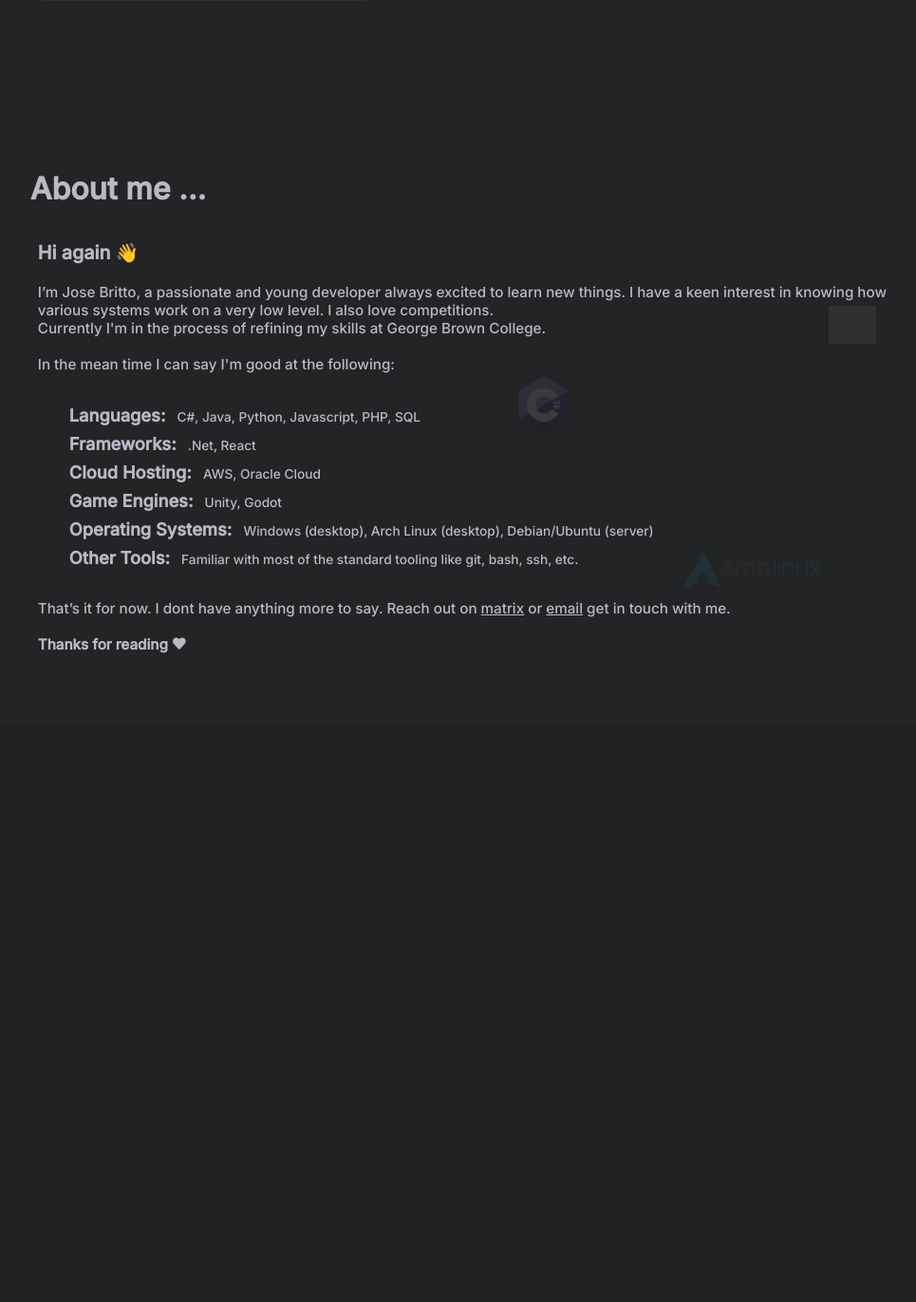
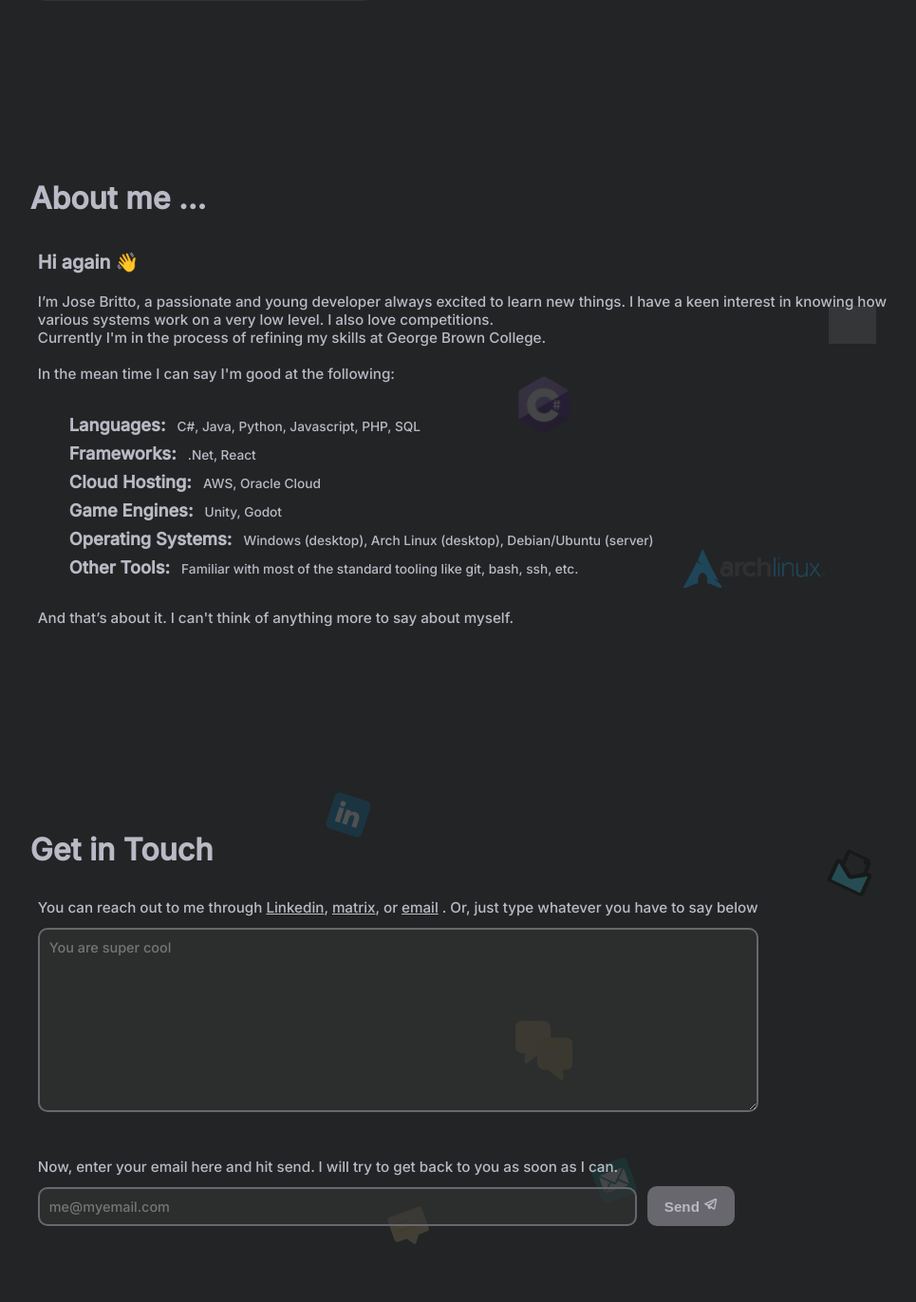
Before and after one commit to JoseBritto/JoseBritto.github.io, a PHP site: page / in a window 1280 px wide; the page is wider, and only the part inside the window is pictured. Shown: the part 2833-4204 px from the top of that part at 95% size, without its empty margins (101-1066 px from the left). Before the commit the page ends 3521 px from the top of that part, so only its background shows below. Run offline with PHP 8.4, Linux system fonts and the light colour scheme; grey boxes are pictures that could not be loaded.

Commit message:
Basic contact form added.
Need to make it better and hide token on server

```diff
--- /dev/null
+++ b/assets/css/contact.css
@@ -0,0 +1,115 @@
+#contact{
+    margin-top: 2vh;
+    padding-top: 12vh;
+    width: 100vw;
+    height: fit-content;
+    display: flex;
+    justify-content: center;
+    align-items: center;
+    flex-direction: column;
+    position: relative;
+}
+
+#contact .main-section-title{
+    margin-bottom: 32px;
+}
+
+#contact form{
+    font-size: 0.95em;
+    margin-left: 11vw;
+    align-self: flex-start;
+    max-width: 70vw;
+    display: flex;
+    flex-direction: column;
+    margin-top: 0;
+}
+
+#contact form textarea{
+    font-size: 0.95em;
+    outline: none;
+    border: 2px solid #67676d;
+    border-radius: 10px;
+    padding: 10px;
+    color: #babac6;
+    background-color: rgba(53, 52, 52, 0.56);
+    font-family: 'Inter', sans-serif;
+    margin-bottom: 48px;
+    margin-top: 12px;
+}
+
+#contact form input[type="email"]{
+    font-size: 0.95em;
+    outline: none;
+    border: 2px solid #67676d;
+    border-radius: 10px;
+    padding: 10px;
+    color: #babac6;
+    background-color: rgba(53, 52, 52, 0.56);
+    font-family: 'Inter', sans-serif;
+    margin-bottom: 24px;
+    margin-top: 12px;
+    display: inline-block;
+    width: 80%;
+    margin-right: 0;
+}
+
+#contact form button{
+    display: inline-block;
+    font-size: 1em;
+    outline: none;
+    border: 2px solid #67676d;
+    border-radius: 10px;
+    height: fit-content;
+    padding: 10px;
+    font-weight: bold;
+    color: #babac6;
+    cursor: pointer;
+    margin-left: 1%;
+    width: 12%;
+    min-width: 6em;
+    background-color: #67676d;
+    margin-bottom: 10vh;
+}
+
+#contact a{
+    all: unset;
+    text-decoration: underline;
+}
+
+#contact a:hover{
+    cursor: pointer;
+}
+
+#contact a:focus{
+    color: white;
+    outline: 1px solid #67676d;
+}
+
+@media only screen and (max-width: 600px) {
+    #contact{
+        font-size: 0.85em;
+        line-height: 1.8;
+    }
+    #contact form{
+        margin-right: auto;
+        margin-left: auto;
+    }
+
+    #contact form textarea{
+        width: 90%;
+    }
+
+    #contact .main-section-title{
+        margin-bottom: 12px;
+        font-size: 1.2em;
+    }
+
+    #contact form input[type="email"]{
+        width: 91%;
+    }
+
+    #contact form button{
+        width: 98%;
+        margin: 0;
+    }
+}
--- a/assets/css/main.css
+++ b/assets/css/main.css
@@ -105,7 +105,7 @@ main .scroll-hint a:hover{
     width: 3vw;
     height: 3vw;
     z-index: -1;
-    opacity: 0.1;
+    opacity: 0.15;
     border-radius: 50%;
     overflow: hidden;
     rotate: 45deg;
--- /dev/null
+++ b/assets/js/contact-form.js
@@ -0,0 +1,77 @@
+
+const contactForm = document.getElementById('contact-form');
+const message_input = document.getElementById('message-input');
+const email_input = document.getElementById('email-input');
+const submit_btn = document.getElementById('contact-submit');
+const submit_btn_inner_html = submit_btn.innerHTML;
+
+function show_contact_error(message) {
+    console.log(message);
+}
+
+function show_contact_success_message() {
+
+}
+
+contactForm.addEventListener('submit', (e) => {
+    e.preventDefault();
+    let message = message_input.value;
+    if (message.length > 1500)
+    {
+        show_contact_error("Message length cannot be more than 1500 characters");
+        return;
+    }
+    if (email_input.value.length > 300)
+    {
+        show_contact_error("Email length cannot be more than 300 characters");
+    }
+    message += "\n\nReply To: ";
+    message += email_input.value;
+    message += "\n\n";
+    submit_btn.innerHTML = "<i class=\"las la-spinner\"></i>";
+    let name = email_input.value.substring(0, email_input.value.indexOf("@"));
+    if (name.length > 70)
+        name = name.substring(0, 70);
+    name = name.trim();
+    name = name.replace(/[^\x00-\x7F]/g, "-"); // Remove all non-ascii chars
+    if (name.toLowerCase() === "here" || name.toLowerCase() === "everyone" || name.length < 2)
+    {
+        name = "Invalid Name";
+    }
+    fetch('https://discord.com/api/webhooks/1277718137844006984/tdXJ1fyFhmEjPN9Tu8A-WggBzfjm-Tcr_NFduM2iIsi9R8XZrY3b7YnTkR1PdYp1ExIa?wait=true', {
+        method: 'POST',
+        headers: {
+            'Content-Type': 'application/json',
+        },
+        body: JSON.stringify({
+            content: message,
+            username: name,
+            embeds: [{
+                title: 'Go to Site',
+                description: 'Message is from britto.tech',
+                url: 'https://britto.tech',
+                color: 8421504,
+                fields: [
+                    {
+                        name: 'Provided Email',
+                        value: email_input.value,
+                        inline: true,
+                    }
+                ],
+                thumbnail: {
+                    url: 'https://britto.tech/android-chrome-512x512.png',  // Replace with your icon URL
+                },
+            }]
+        }),
+    }).then(response => {
+        if (!response.ok)
+            show_contact_error("Failed to send the message: " + response.statusText);
+        else {
+            message_input.value = "";
+            email_input.value = "";
+            show_contact_success_message();
+            submit_btn.innerHTML = submit_btn_inner_html;
+        }
+    });
+
+});
--- a/index.html
+++ b/index.html
@@ -230,7 +230,7 @@
       <div class="floating-image no-mobile" style=" top: 40%; right: 20%; rotate: 0deg; border-radius: 0; width: 50px; height: 40px;">
           <img src="assets/img/eos-icon.png" alt="My Github Profile Picture">
       </div>
-      <div class="floating-image no-mobile" style=" top: 75%; right: 24%; rotate: 0deg; border-radius: 0;width: 160px; height: 40px;">
+      <div class="floating-image no-mobile" style=" opacity: 0.3; top: 75%; right: 24%; rotate: 0deg; border-radius: 0;width: 160px; height: 40px;">
           <img src="assets/img/archlinux-logo-dark.png" alt="My Github Profile Picture" >
       </div>
       <div class="floating-image no-mobile" style=" top: 50%; right: 45%; rotate: 0deg; border-radius: 0; width: 60px; height: 62px;">
@@ -277,22 +277,48 @@
               </li>
           </ul>
 
-          That’s it for now. I dont have anything more to say. Reach out on <a href="https://matrix.to/#/@josebritto:matrix.org">matrix</a> or
-          <a href="mailto:jose@britto.tech">email</a> get in touch with me.
+          And that’s about it. I can't think of anything more to say about myself.
           <br>
-          <br>
-          <strong>Thanks for reading &#10084 </strong>
           <br>
           <br>
         <!--  That was my very own protfolio website created completely from scratch. <em> Phew...</em>-->
       </section>
+  </div>
 
-
+  <div id="contact">
+      <div class="floating-image no-mobile" style=" opacity: 0.3; top: 20%; right: 20%; rotate: 25deg; border-radius: 0; width: 50px; height: 40px;">
+          <img src="assets/img/email-file-svgrepo-com.svg" alt="Email icon">
+      </div>
+      <div class="floating-image no-mobile" style=" opacity: 0.2; top: 10%; left: 35%; rotate: 18deg; border-radius: 5px; width: 40px; height: 40px;">
+          <img src="assets/img/linkedin-svgrepo-com.svg" alt="Linkedin icon">
+      </div>
+      <div class="floating-image no-mobile" style=" top: 75%; right: 40%; rotate: -20deg; border-radius: 0;width: 40px; height: 40px;">
+          <img src="assets/img/email-svgrepo-com.svg" alt="Email icon" >
+      </div>
+      <div class="floating-image no-mobile" style=" bottom: 10%; left: 40%; rotate: -20deg; border-radius: 0;width: 40px; height: 40px;">
+          <img src="assets/img/chat-svgrepo-com.svg" alt="Email icon" >
+      </div>
+      <div class="floating-image no-mobile" style=" top: 50%; right: 45%; rotate: 0deg; border-radius: 0; width: 60px; height: 62px;">
+          <img src="assets/img/chat-svgrepo-com-1.svg" alt="My Github Profile Picture">
+      </div>
+      <section class="main-section-title">
+          <h2>Get in Touch </h2>
+      </section>
+      <form id="contact-form">
+          <label for="message-input">You can reach out to me through <a href="https://www.linkedin.com/in/josebrittosaaji">Linkedin</a>, <a href="https://matrix.to/#/@josebritto:matrix.org">matrix</a>, or <a href="mailto:jose@britto.tech">email</a> . Or, just type whatever you have to say below </label>
+          <textarea placeholder="You are super cool" id="message-input" name="message-input" cols="40" rows="10" required></textarea>
+          <label for="email-input">Now, enter your email here and hit send. I will try to get back to you as soon as I can.</label>
+          <div style="width: 100%">
+            <input placeholder="me@myemail.com" name="email-input" type="email" id="email-input" required>
+            <button id="contact-submit" type="submit">Send <i class="lab la-telegram-plane"></i></button>
+          </div>
+      </form>
   </div>
 
   <link rel="stylesheet" href="assets/css/projects.css">
   <link rel="stylesheet" href="assets/css/education.css">
   <link rel="stylesheet" href="assets/css/about.css">
+  <link rel="stylesheet" href="assets/css/contact.css">
 
   <!--- Load Fonts --->
   <link href="https://fonts.googleapis.com/css2?family=Inter:wght@500&family=Roboto+Mono:wght@500&display=swap" rel="stylesheet">
@@ -305,6 +331,7 @@
 
   <!--Load scripts-->
   <script src="assets/js/navigator.js"></script>
+  <script src="assets/js/contact-form.js"></script>
   <!--<script src="assets/js/move-images.js"></script>-->
 </body>
 </html>
```
Also changed, not shown: assets/img/chat-svgrepo-com-1.svg (added), assets/img/chat-svgrepo-com.svg (added), assets/img/email-file-svgrepo-com.svg (added), assets/img/email-svgrepo-com.svg (added), assets/img/linkedin-svgrepo-com.svg (added), assets/img/linux-svgrepo-com.svg (added).
